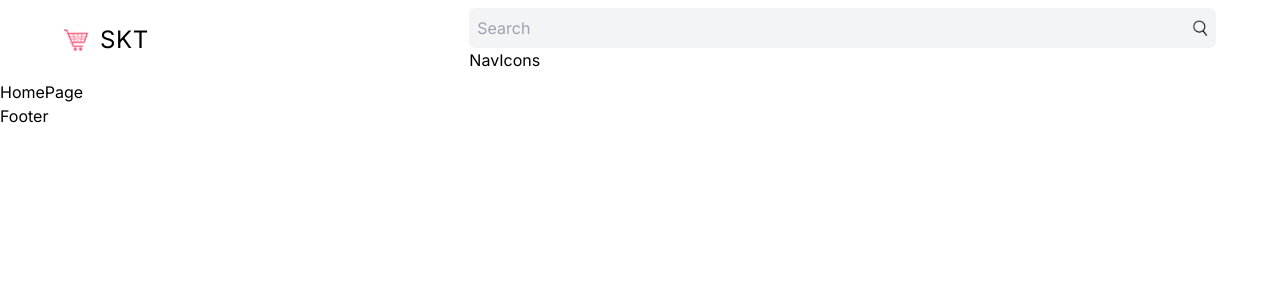
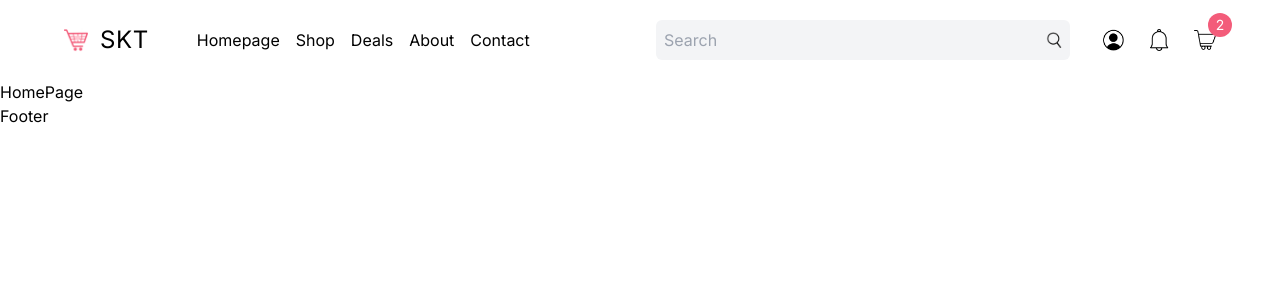
Before and after one commit to kanemds/wix-e-commerce, a Next.js app: page / in a window 1280 px wide. Shown: the top 300 px of the page. Built offline with nearby package versions, Linux system fonts and the light colour scheme.

Commit message:
navbar-two

```diff
--- /dev/null
+++ b/src/components/CartModal.tsx
@@ -0,0 +1,11 @@
+"use client"
+
+import React from 'react'
+
+const CartModal = () => {
+  return (
+    <div>CartModal</div>
+  )
+}
+
+export default CartModal
--- a/src/components/NavIcons.tsx
+++ b/src/components/NavIcons.tsx
@@ -1,8 +1,58 @@
 'use client'
 
+import Image from "next/image"
+import Link from "next/link"
+import { useRouter } from "next/navigation"
+import { useState } from "react"
+import CartModal from "./CartModal"
+
 const NavIcons = () => {
+
+  const router = useRouter()
+
+  const [isProfileOpen, setIsProfileOpen] = useState(false)
+  const [isCartOpen, setIsCartOpen] = useState(false)
+
+
+  const isLoggedIn = false
+  const handleProfile = () => {
+    if (!isLoggedIn) {
+      router.push("/login")
+    }
+    setIsProfileOpen(prev => !prev)
+  }
+
+  const handleCart = () => {
+    setIsCartOpen(prev => !prev)
+  }
+
   return (
-    <div>NavIcons</div>
+    <div className="flex items-center gap-4 xl:gap-6 relative">
+      {/* profilo icon */}
+      <Image src="/profile.png" alt="" width={22} height={22} className="cursor-pointer" onClick={handleProfile} />
+      {isProfileOpen && (
+        <div className="absolute p-4 rounded-md top-12 text-sm shadow-[0_3px_10px_rgb(0,0,0,0.2)] z-20">
+          <Link href="/">
+            Profile
+          </Link>
+          <div className="mt-2 cursor-pointer">
+            Logout
+          </div>
+        </div>
+      )}
+
+      {/* bell icon */}
+      <Image src="/notification.png" alt="" width={22} height={22} className="cursor-pointer" />
+
+      {/* shopping cart icon */}
+      <div className="cursor-pointer relative">
+        <Image src="/cart.png" alt="" width={22} height={22} onClick={handleCart} />
+        <div className="absolute  -top-4 -right-4 w-6 h-6 bg-cartRed text-sm text-white flex items-center justify-center rounded-full">
+          2
+        </div>
+      </div>
+      {isCartOpen && <CartModal />}
+    </div>
   )
 }
 
--- a/src/components/Navbar.tsx
+++ b/src/components/Navbar.tsx
@@ -1,36 +1,44 @@
-import Link from 'next/link'
-import React from 'react'
-import Menu from './Menu'
-import Image from 'next/image'
-import SearchBar from './SearchBar'
-import NavIcons from './NavIcons'
+import Link from "next/link"
+import React from "react"
+import Menu from "./Menu"
+import Image from "next/image"
+import SearchBar from "./SearchBar"
+import NavIcons from "./NavIcons"
 
 const Navbar = () => {
   return (
 
-    <div className='h-20 px-4 md-8 lg:px-16 xl:32 2xl:px-64 relative'>
+    <div className="h-20 px-4 md-8 lg:px-16 xl:32 2xl:px-64 relative">
 
       {/* // mobile */}
-      <div className='h-full flex items-center justify-between md:hidden'>
-        <Link href='/'>
-          <div className='text-2xl tracking-wide'>SKT</div>
+      <div className="h-full flex items-center justify-between md:hidden">
+        <Link href="/">
+          <div className="text-2xl tracking-wide">SKT</div>
         </Link>
         <Menu />
       </div>
 
       {/* not mobile*/}
 
-      <div className='hidden md:flex items-center justify-between gap-8 h-full'>
+      <div className="hidden md:flex items-center justify-between gap-8 h-full">
+
         {/* left */}
-        <div className='w-1/3 '>
-          <Link href='/' className='flex items-center gap-3'>
-            <Image src='/logo.png' alt='' width={24} height={24} />
-            <div className='text-2xl tracking-wide'>SKT</div>
+        <div className="w-1/3 xl:w-1/2 flex items-center gap-12">
+          <Link href="/" className="flex items-center gap-3">
+            <Image src="/logo.png" alt="" width={24} height={24} />
+            <div className="text-2xl tracking-wide">SKT</div>
           </Link>
+          <div className="hidden xl:flex  gap-4 ">
+            <Link href="/">Homepage</Link>
+            <Link href="/">Shop</Link>
+            <Link href="/">Deals</Link>
+            <Link href="/">About</Link>
+            <Link href="/">Contact</Link>
+          </div>
         </div>
 
         {/* right */}
-        <div className='w-2/3 '>
+        <div className="w-2/3 xl:w-1/2 flex items-cneter justify-between gap-8">
           <SearchBar />
           <NavIcons />
         </div>
--- a/src/components/SearchBar.tsx
+++ b/src/components/SearchBar.tsx
@@ -10,17 +10,15 @@
 
   const handleSearch = (e: React.FormEvent<HTMLFormElement>) => {
     e.preventDefault()
-    const formData = new FormData(e.currentTarget)
-    const name = formData.get("search") as string
+    // const formData = new FormData(e.currentTarget)
+    // const name = formData.get("search") as string
 
-    // const element = e.currentTarget
-    // const nameInput = element.elements.namedItem("search") as HTMLInputElement
-    // const name = nameInput.value
-    // const name = (e.currentTarget.elements.namedItem("search") as HTMLInputElement)?.value
-    console.log(name)
-    // if (name) {
-    //   router.push(`/list?name=${name}`)
-    // }
+
+    const name = (e.currentTarget.elements.namedItem("search") as HTMLInputElement)?.value
+
+    if (name) {
+      router.push(`/list?name=${name}`)
+    }
   }
 
   return (
--- a/tailwind.config.ts
+++ b/tailwind.config.ts
@@ -1,4 +1,4 @@
-import type { Config } from "tailwindcss";
+import type { Config } from "tailwindcss"
 
 const config: Config = {
   content: [
@@ -9,12 +9,16 @@
   theme: {
     extend: {
       backgroundImage: {
-        "gradient-radial": "radial-gradient(var(--tw-gradient-stops))",
+        "gradient-radial":
+          "radial-gradient(var(--tw-gradient-stops))",
         "gradient-conic":
           "conic-gradient(from 180deg at 50% 50%, var(--tw-gradient-stops))",
+      },
+      colors: {
+        cartRed: "#F35C7A",
       },
     },
   },
   plugins: [],
-};
-export default config;
+}
+export default config
```
Also changed, not shown: src/components/Menu.tsx (+15 -15 lines), 1 other file (tests, documents, lock files or other folders).
